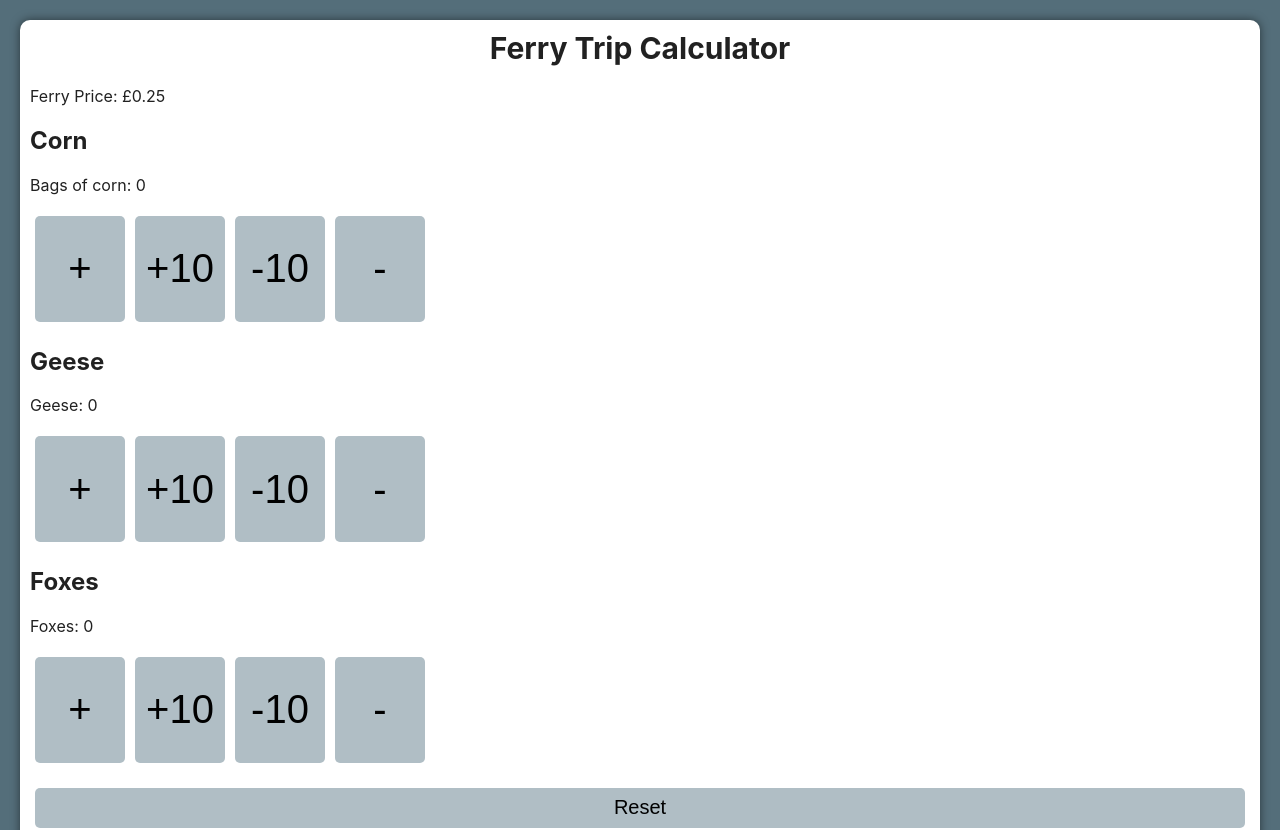
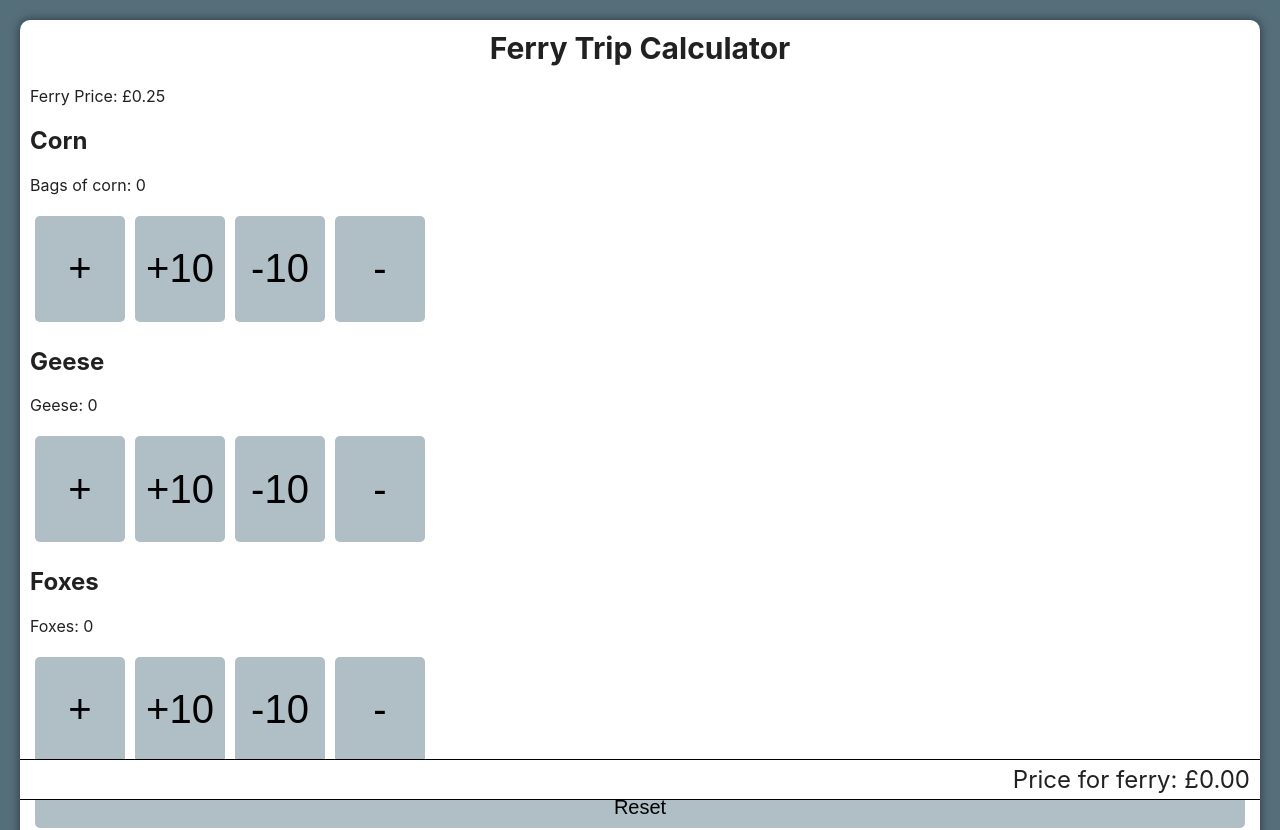
Before and after one commit to FarmersFerry/web-app, a React (Create React App) app: page / in a window 1280 px wide. Shown: the top 830 px of the page. Built offline with nearby package versions, Linux system fonts and the light colour scheme; the HTML template or start-up script is replaced by a standard one.

Commit message:
Make ferry price sticky

```diff
--- a/src/App.scss
+++ b/src/App.scss
@@ -29,7 +29,7 @@ button {
 	font-size: 20px;
 }
 
-.reset-button-container{
+.reset-button-container {
 	padding: 5px;
 	margin-top: 15px;
 
@@ -48,7 +48,16 @@ button {
 }
 
 #total {
+	margin-left: -10px;
+	margin-right: -10px;
 	margin-top: 10px;
 	text-align: right;
 	font-size: 1.5em;
+	position: sticky;
+	bottom: 0;
+	top: 0;
+	background-color: #fff;
+	padding: 5px 10px;
+	border-top: 1px solid #000;
+	border-bottom: 1px solid #000;
 }
```
